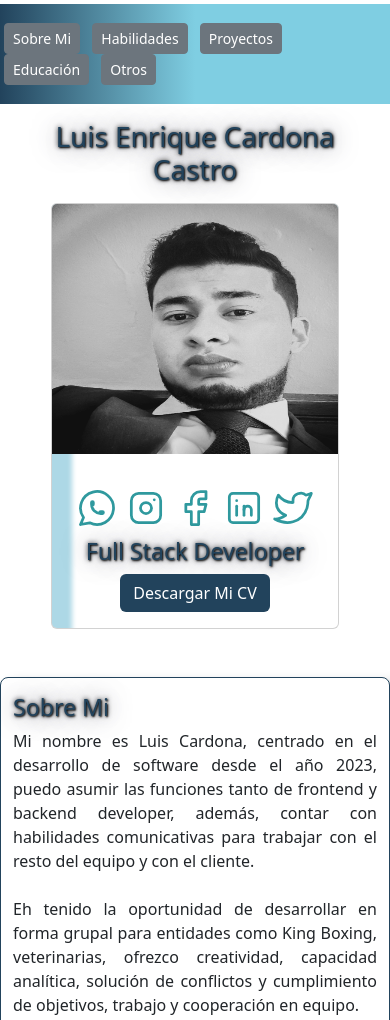
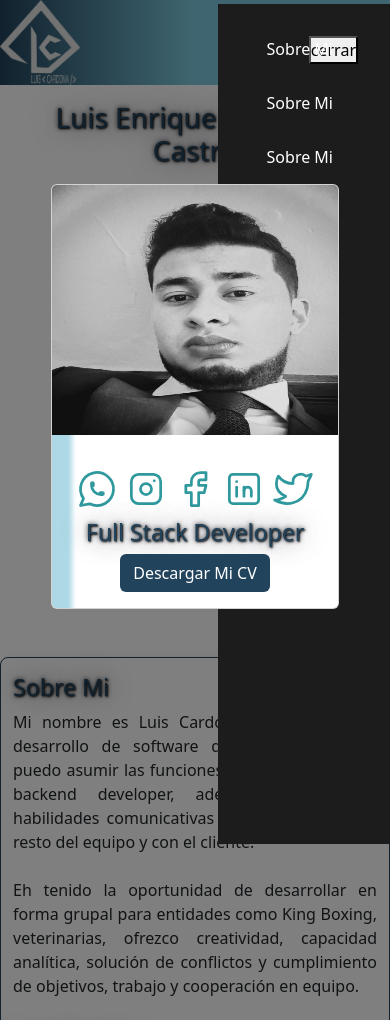
Before and after one commit to ProyectosPersonalesCardona/Mi_Portafolio, a plain HTML site: page index.html in a window 390 px wide. Shown: the top 1020 px of the page. Drawn offline with nearby package versions, Linux system fonts and the light colour scheme.

Commit message:
v3.0.0.1

```diff
--- a/index.css
+++ b/index.css
@@ -2,7 +2,6 @@
     margin:0%;
     padding: 0%;
     font-family:system-ui, -apple-system, BlinkMacSystemFont, 'Segoe UI', Roboto, Oxygen, Ubuntu, Cantarell, 'Open Sans', 'Helvetica Neue', sans-serif;
-
 }
 
 body{
@@ -11,6 +10,34 @@ body{
     background-image:image-set("/public/LOGO_FONDO2.png");
     background-repeat: no-repeat;
     background-position: 1190px 130px;
+}
+
+header {
+    background: linear-gradient(270deg, rgba(127,206,226,1) 50%, rgba(34,67,92,1) 100%);
+    display: flex;
+    align-items: center;
+    justify-content: space-between;
+
+    & .logo{
+        max-width: 5rem;
+    }
+    & .nav-list{
+        justify-content: center !important;
+        height: 100px;
+        display: flex;
+        gap: 1rem;
+       list-style-type: none;
+       & li a{
+        text-decoration: none;
+       }
+    }
+    & .btn-secondary:hover{
+        background-color: #22435C ;
+        scale: 1.2;
+    }
+    & .btn-abrir-menu{
+        display: none;
+    }
 }
 
 h1{
@@ -27,17 +54,9 @@ h2, h3{
 
 
 
-.navbar{
-    background: linear-gradient(270deg, rgba(127,206,226,1) 50%, rgba(34,67,92,1) 100%);
-    justify-content: center !important;
-    height: 100px;
 
-}
 
-.btn-secondary:hover{
-    background-color: #22435C ;
-    scale: 1.2;
-}
+
 
 
 
@@ -290,8 +309,41 @@ footer{
 
 @media only screen and (max-width : 401px) {
 
+    header{
+        & .nav{
+            display: flex;
+            flex-direction: column;
+            align-items: end;
+            position: absolute;
+            top: 0;
+            right: 0;
+            gap: 1rem;
+            padding: 2rem;
+            background-color: #1c1c1c;
+            bottom: 0;
+            box-shadow: 0 0 0 100vmax rgb(0, 0, 0, .5);
+        }
+
+        & .nav-list{
+            flex-direction: column;
+            align-items: end;
+            & li a{
+                color: #fff;
+            }
+        }
+
+         & .btn-abrir-menu{
+            display: block;
+        }
+
+    }
+
+
+
     .card{
         width: 18rem;
+        position: relative;
+
     }
 
     .figura_foto{
--- a/index.html
+++ b/index.html
@@ -14,18 +14,19 @@
 
 <body>
   <header>
-    <nav class="navbar mt-1">
-      <form class="p-1 ">
-        <a class="btn btn-sm btn-secondary me-2" type="button" href="#secc1">Sobre Mi</a>
-        <a class="btn btn-sm btn-secondary me-2" type="button" href="#secc2">Habilidades</a>
-        <a class="btn btn-sm btn-secondary me-2" type="button" href="#secc3">Proyectos</a>
-        <a class="btn btn-sm btn-secondary me-2" type="button" href="#secc4">Educación</a>
-        <a class="btn btn-sm btn-secondary me-2" type="button" href="#secc5">Otros</a>
-      </form>
+    <img class="logo" src="./public/LOGO_FONDO2.png" alt="Logo"/>
+    <nav class="nav mt-1">
+      <button class="btn-abrir-menu">cerrar</button>
+      <ul class="p-1 nav-list">
+        <li><a class="btn me-2" type="button" href="#secc1">Sobre Mi</a></li>
+        <li><a class="btn me-2" type="button" href="#secc2">Sobre Mi</a></li>
+        <li><a class="btn me-2" type="button" href="#secc3">Sobre Mi</a></li>
+        <li><a class="btn me-2" type="button" href="#secc4">Sobre Mi</a></li>
+      </ul>
     </nav>
-
-    <div class="container text-center perfil ">
-      <h1 class="mt-3">Luis Enrique Cardona Castro</h1>
+  </header>
+  <div class="container text-center perfil ">
+    <h1 class="mt-3">Luis Enrique Cardona Castro</h1>
 
       <div class="card mt-3">
         <figure class="figura_foto">
@@ -101,7 +102,7 @@
         </div>
       </div>
     </div>
-  </header>
+
 
   <main class="my-5">
     <div class="container secc1" id="secc1">
@@ -298,7 +299,7 @@
 
     <h2 class="my-3 titulo_proyecto">Otros Proyectos</h2>
     <div class="container-fluid secc5_otros">
-        <video src="./public/VIDEO/CEISA.mp4" width="720" height="360" autoplay loop></video>
+        <video src="./public/VIDEO/CEISA.mp4" width="720" height="360" controls autoplay loop></video>
     </div>
   </main>
 
```
